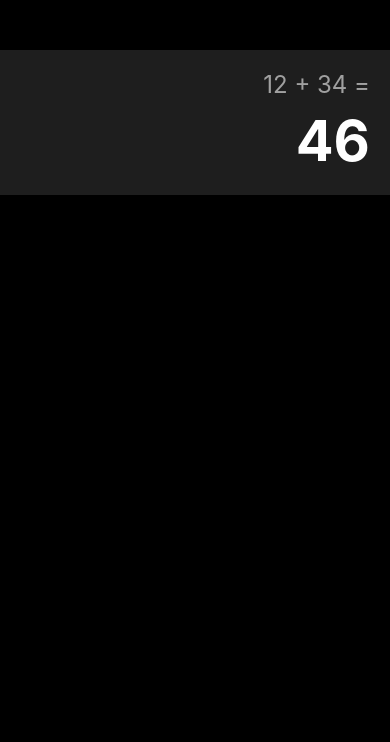
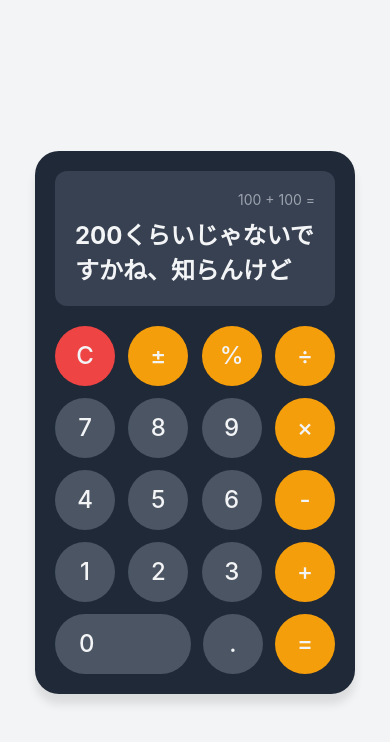
Before and after one commit to aauuxyxy/fuzzy-calc, a React Native app: screen / in a window 390 px wide. Shown: the top 742 px of the page. Built offline with nearby package versions, Linux system fonts and the light colour scheme.

Commit message:
feat: Implement main layout for fuzzy calc

```diff
--- a/App.tsx
+++ b/App.tsx
@@ -1,13 +1,54 @@
 import { StatusBar } from 'expo-status-bar';
 import { StyleSheet, View, SafeAreaView } from 'react-native';
 import { Display } from './src/components/Display';
+import { CalcButton } from './src/components/CalcButton';
 
 export default function App() {
+  const handlePress = (val: string) => {
+    // 動作確認用のダミー関数
+    console.log('Pressed:', val);
+  };
+
   return (
-    <SafeAreaView style={styles.container}>
-      {/* 動作確認用のダミーデータをDisplayに渡す */}
-      <View style={styles.displayContainer}>
-        <Display subText="12 + 34 =" mainText="46" />
+    <SafeAreaView style={styles.safeArea}>
+      <View style={styles.container}>
+        {/* ディスプレイ領域 */}
+        <View style={styles.calcContainer}>
+          <Display subText="100 + 100 =" mainText="200くらいじゃないですかね、知らんけど" />
+
+          {/* キーボード領域 */}
+          <View style={styles.keypadGrid}>
+            <View style={styles.row}>
+              <CalcButton title="C" onPress={() => handlePress('C')} type="action" />
+              <CalcButton title="±" onPress={() => handlePress('±')} type="operator" />
+              <CalcButton title="%" onPress={() => handlePress('%')} type="operator" />
+              <CalcButton title="÷" onPress={() => handlePress('÷')} type="operator" />
+            </View>
+            <View style={styles.row}>
+              <CalcButton title="7" onPress={() => handlePress('7')} />
+              <CalcButton title="8" onPress={() => handlePress('8')} />
+              <CalcButton title="9" onPress={() => handlePress('9')} />
+              <CalcButton title="×" onPress={() => handlePress('×')} type="operator" />
+            </View>
+            <View style={styles.row}>
+              <CalcButton title="4" onPress={() => handlePress('4')} />
+              <CalcButton title="5" onPress={() => handlePress('5')} />
+              <CalcButton title="6" onPress={() => handlePress('6')} />
+              <CalcButton title="-" onPress={() => handlePress('-')} type="operator" />
+            </View>
+            <View style={styles.row}>
+              <CalcButton title="1" onPress={() => handlePress('1')} />
+              <CalcButton title="2" onPress={() => handlePress('2')} />
+              <CalcButton title="3" onPress={() => handlePress('3')} />
+              <CalcButton title="+" onPress={() => handlePress('+')} type="operator" />
+            </View>
+            <View style={styles.row}>
+              <CalcButton title="0" onPress={() => handlePress('0')} isZero />
+              <CalcButton title="." onPress={() => handlePress('.')} />
+              <CalcButton title="=" onPress={() => handlePress('=')} type="operator" />
+            </View>
+          </View>
+        </View>
       </View>
       <StatusBar style="light" />
     </SafeAreaView>
@@ -15,13 +56,35 @@ export default function App() {
 }
 
 const styles = StyleSheet.create({
+  safeArea: {
+    flex: 1,
+    backgroundColor: '#f3f4f6', // プロトタイプの外側の背景色
+  },
   container: {
     flex: 1,
-    backgroundColor: '#000', // アプリ全体の背景を黒にしてディスプレイと馴染ませる
+    justifyContent: 'center',
+    alignItems: 'center',
   },
-  displayContainer: {
-    flex: 1,
-    justifyContent: 'flex-start', // 上部に配置
-    paddingTop: 50,
+  calcContainer: {
+    width: 320,
+    backgroundColor: '#1f2937', // 電卓本体の背景色
+    borderRadius: 24,
+    padding: 20,
+    // iOS shadow
+    shadowColor: '#000',
+    shadowOffset: { width: 0, height: 10 },
+    shadowOpacity: 0.1,
+    shadowRadius: 10,
+    // Android elevation
+    elevation: 5,
+  },
+  keypadGrid: {
+    gap: 12, // 行間のギャップ
+    marginTop: 20,
+  },
+  row: {
+    flexDirection: 'row',
+    justifyContent: 'space-between',
+    gap: 12, // 列間のギャップ
   },
 });
--- a/src/components/CalcButton.tsx
+++ b/src/components/CalcButton.tsx
@@ -49,8 +49,7 @@ const styles = StyleSheet.create({
     alignItems: 'center',
   },
   buttonZero: {
-    width: '100%',
-    flex: 2, // グリッドレイアウトで2列分相当の幅を取るための暫定指定（後でGridに合わせて調整）
+    flex: 1, // 残りのスペース（2列分）をすべて埋める
     alignItems: 'flex-start',
     paddingLeft: 24, // 左寄せ気味に配置
   },
--- a/src/components/Display.tsx
+++ b/src/components/Display.tsx
@@ -34,19 +34,20 @@ const styles = StyleSheet.create({
   container: {
     width: '100%',
     padding: 20,
-    backgroundColor: '#1E1E1E', // 暗めの背景（電卓風）
+    backgroundColor: '#374151', // プロトタイプのディスプレイ背景色
+    borderRadius: 12, // 角丸を追加
     justifyContent: 'flex-end',
     alignItems: 'flex-end',
-    minHeight: 140, // ディスプレイの最小高さを確保
+    minHeight: 120, // 140から120に調整（プロトタイプ合わせ）
   },
   subText: {
-    color: '#A0A0A0', // グレー
-    fontSize: 24,
+    color: '#9ca3af', // プロトタイプのサブテキスト色
+    fontSize: 14, // 0.875rem相当
     marginBottom: 8,
   },
   mainText: {
-    color: '#FFFFFF', // 白
-    fontSize: 56,
+    color: '#f3f4f6', // プロトタイプのメインテキスト色
+    fontSize: 24, // 1.5rem相当
     fontWeight: 'bold',
   },
 });
```
